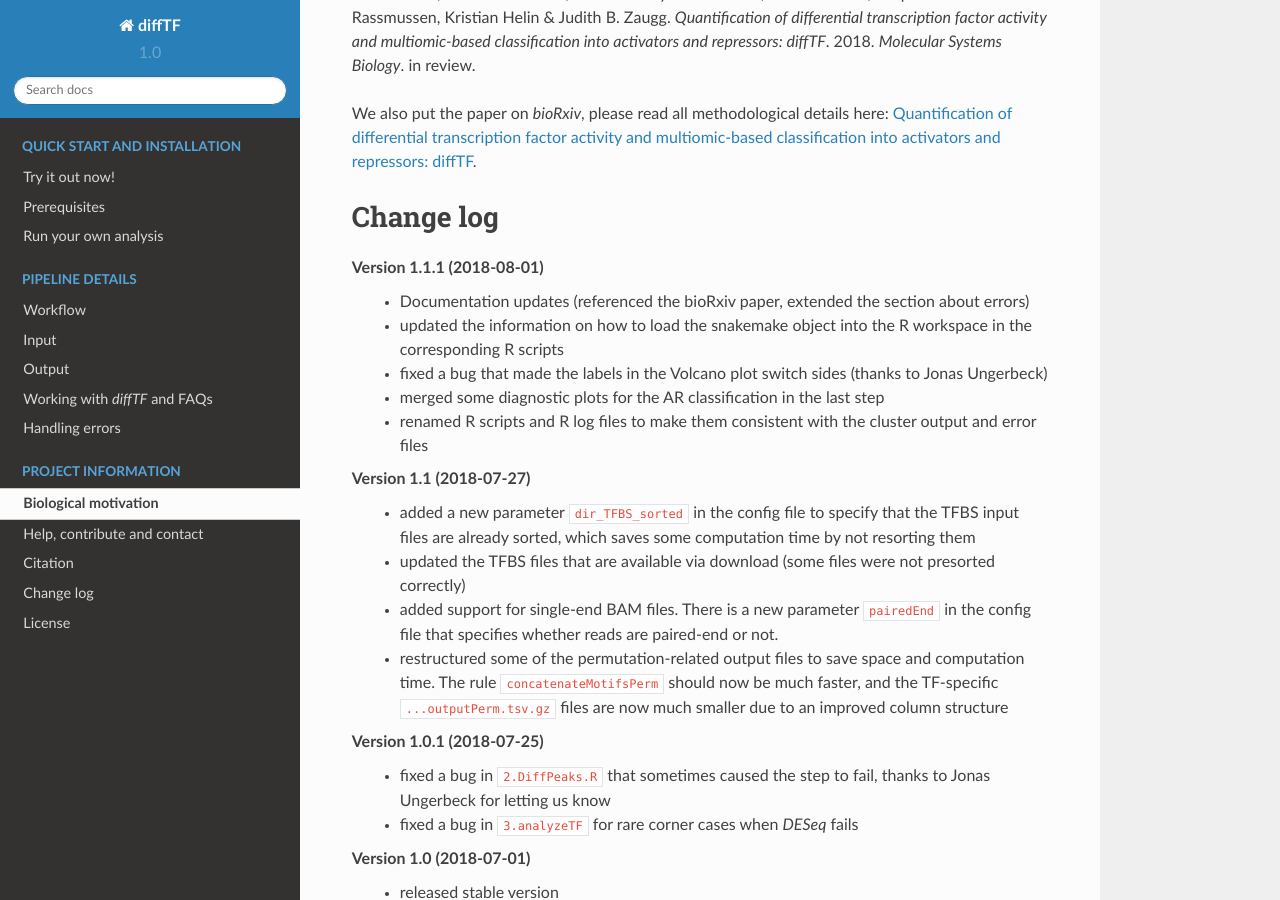
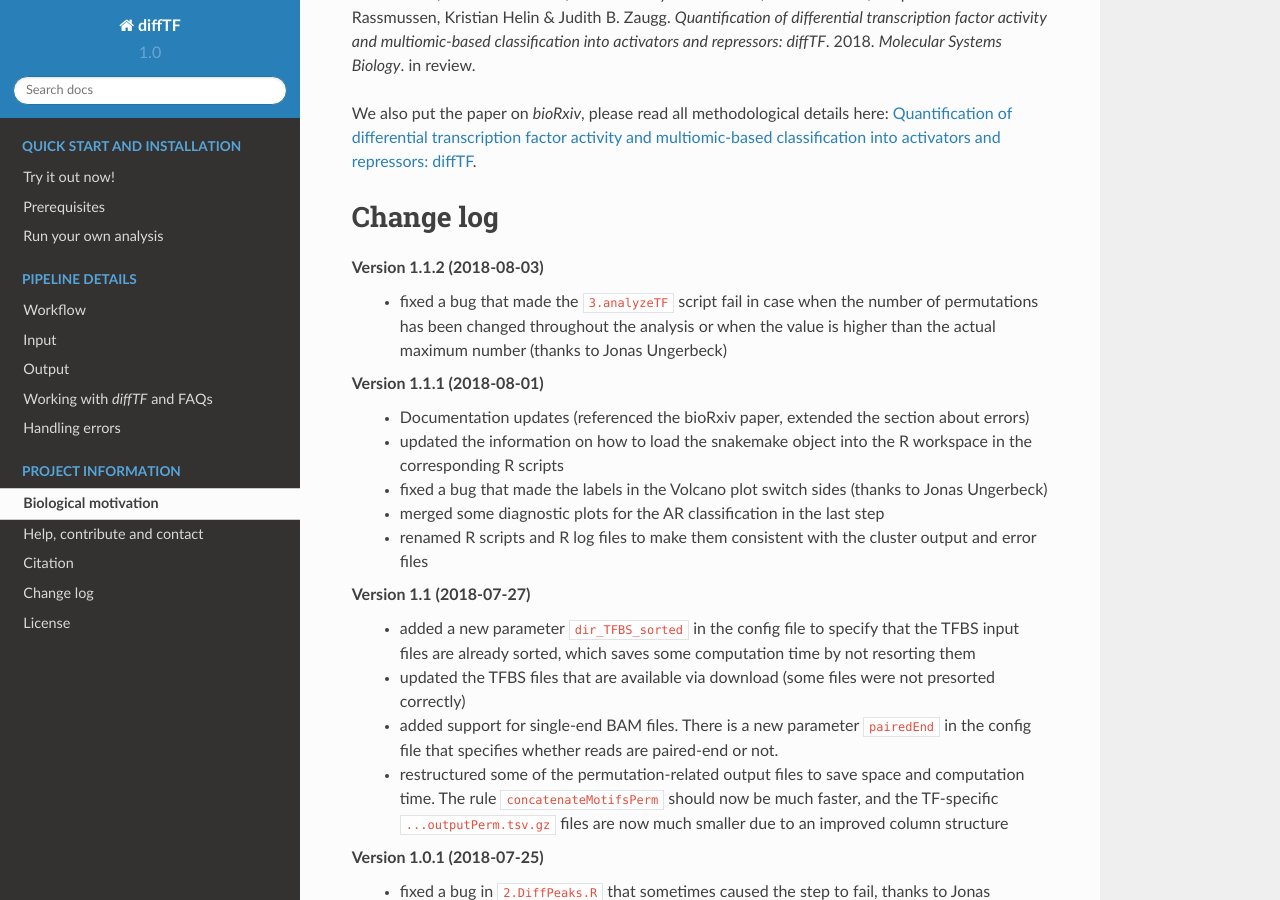
Before and after one commit to jfallmann/diffTF_Fork, a Sphinx documentation site: the page built from docs/projectInfo.rst, in a window 1280 px wide and 900 px high, scrolled down 876 px. Built offline with Sphinx 7.4.7 and the Read the Docs theme 2.0.0, drawn with Linux system fonts in a browser that asks for light colours.

```diff
--- a/docs/projectInfo.rst
+++ b/docs/projectInfo.rst
@@ -31,6 +31,9 @@ We also put the paper on *bioRxiv*, please read all methodological details here:
 Change log
 ============================
 
+Version 1.1.2 (2018-08-03)
+    - fixed a bug that made the ``3.analyzeTF`` script fail in case when the number of permutations has been changed throughout the analysis or when the value is higher than the actual maximum number (thanks to Jonas Ungerbeck)
+
 Version 1.1.1 (2018-08-01)
     - Documentation updates (referenced the bioRxiv paper, extended the section about errors)
     - updated the information on how to load the snakemake object into the R workspace in the corresponding R scripts
```
Also changed, not shown: 9 other files.
